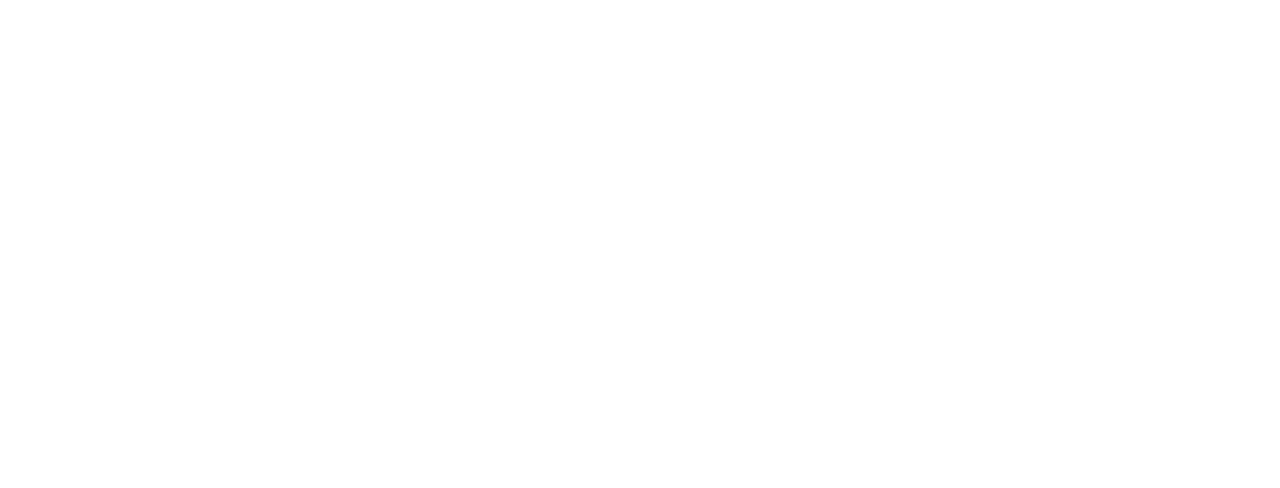
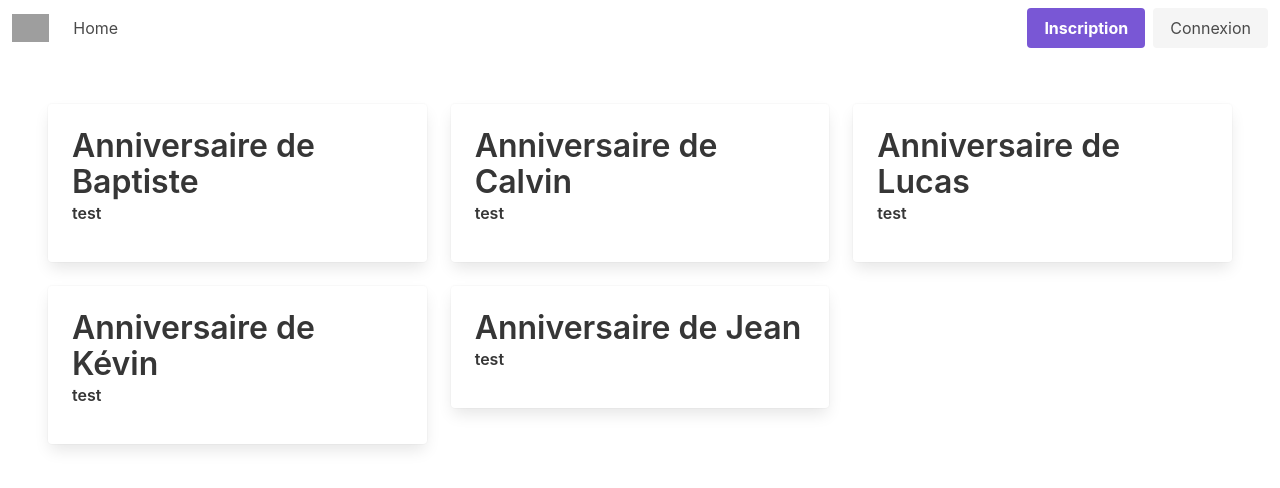
Before and after one commit to LucasHumbert/atelier2-front, a Vue app: page / in a window 1280 px wide. Shown: the top 488 px of the page. Built offline with nearby package versions, Linux system fonts and the light colour scheme; grey boxes are pictures that could not be loaded.

Commit message:
:sparkles: event pages & begin signup

```diff
--- a/src/App.vue
+++ b/src/App.vue
@@ -1,5 +1,6 @@
 <template>
   <div id="app">
+    <navbar-component/>
     <router-view/>
   </div>
 </template>
@@ -7,3 +8,9 @@
 <style lang="scss">
 
 </style>
+<script>
+import NavbarComponent from "@/components/NavbarComponent";
+export default {
+  components: {NavbarComponent}
+}
+</script>
--- /dev/null
+++ b/src/components/CardeventComponent.vue
@@ -0,0 +1,23 @@
+<template>
+  <div class="column is-one-third ">
+    <div class="card">
+      <div class="card-content">
+        <div class="content">
+          <h3 class="title is-3">{{ name }}</h3>
+          <h6 class="subtitle is-6">{{ description }}</h6>
+        </div>
+      </div>
+    </div>
+  </div>
+</template>
+
+<script>
+export default {
+  name: "CardeventComponent",
+  props: ['name', 'description']
+}
+</script>
+
+<style scoped>
+
+</style>
--- /dev/null
+++ b/src/components/FormSignInComponent.vue
@@ -0,0 +1,17 @@
+<template>
+  <form class="container">
+    <b-field label="Name" :label-position="labelPosition">
+      <b-input value="Kevin Garvey"></b-input>
+    </b-field>
+  </form>
+</template>
+
+<script>
+export default {
+  name: "FormSignInComponent"
+}
+</script>
+
+<style scoped>
+
+</style>
--- a/src/components/HelloWorld.vue
+++ /dev/null
@@ -1,58 +0,0 @@
-<template>
-  <div class="hello">
-    <h1>{{ msg }}</h1>
-    <p>
-      For a guide and recipes on how to configure / customize this project,<br>
-      check out the
-      <a href="https://cli.vuejs.org" target="_blank" rel="noopener">vue-cli documentation</a>.
-    </p>
-    <h3>Installed CLI Plugins</h3>
-    <ul>
-      <li><a href="https://github.com/vuejs/vue-cli/tree/dev/packages/%40vue/cli-plugin-router" target="_blank" rel="noopener">router</a></li>
-      <li><a href="https://github.com/vuejs/vue-cli/tree/dev/packages/%40vue/cli-plugin-vuex" target="_blank" rel="noopener">vuex</a></li>
-    </ul>
-    <h3>Essential Links</h3>
-    <ul>
-      <li><a href="https://vuejs.org" target="_blank" rel="noopener">Core Docs</a></li>
-      <li><a href="https://forum.vuejs.org" target="_blank" rel="noopener">Forum</a></li>
-      <li><a href="https://chat.vuejs.org" target="_blank" rel="noopener">Community Chat</a></li>
-      <li><a href="https://twitter.com/vuejs" target="_blank" rel="noopener">Twitter</a></li>
-      <li><a href="https://news.vuejs.org" target="_blank" rel="noopener">News</a></li>
-    </ul>
-    <h3>Ecosystem</h3>
-    <ul>
-      <li><a href="https://router.vuejs.org" target="_blank" rel="noopener">vue-router</a></li>
-      <li><a href="https://vuex.vuejs.org" target="_blank" rel="noopener">vuex</a></li>
-      <li><a href="https://github.com/vuejs/vue-devtools#vue-devtools" target="_blank" rel="noopener">vue-devtools</a></li>
-      <li><a href="https://vue-loader.vuejs.org" target="_blank" rel="noopener">vue-loader</a></li>
-      <li><a href="https://github.com/vuejs/awesome-vue" target="_blank" rel="noopener">awesome-vue</a></li>
-    </ul>
-  </div>
-</template>
-
-<script>
-export default {
-  name: 'HelloWorld',
-  props: {
-    msg: String
-  }
-}
-</script>
-
-<!-- Add "scoped" attribute to limit CSS to this component only -->
-<style scoped lang="scss">
-h3 {
-  margin: 40px 0 0;
-}
-ul {
-  list-style-type: none;
-  padding: 0;
-}
-li {
-  display: inline-block;
-  margin: 0 10px;
-}
-a {
-  color: #42b983;
-}
-</style>
--- /dev/null
+++ b/src/components/NavbarComponent.vue
@@ -0,0 +1,40 @@
+<template>
+  <b-navbar>
+    <template #brand>
+      <b-navbar-item tag="router-link" :to="{ path: '/' }">
+        <img
+            src="https://raw.githubusercontent.com/buefy/buefy/dev/static/img/buefy-logo.png"
+            alt="Lightweight UI components for Vue.js based on Bulma"
+        >
+      </b-navbar-item>
+    </template>
+    <template #start>
+      <b-navbar-item href="/">
+        Home
+      </b-navbar-item>
+    </template>
+
+    <template #end>
+      <b-navbar-item tag="div">
+        <div class="buttons">
+          <a class="button is-primary" @click="$router.push('/signup')">
+            <strong>Inscription</strong>
+          </a>
+          <a class="button is-light" @click="$router.push('/signin')">
+            Connexion
+          </a>
+        </div>
+      </b-navbar-item>
+    </template>
+  </b-navbar>
+</template>
+
+<script>
+export default {
+  name: "NavbarComponent"
+}
+</script>
+
+<style scoped>
+
+</style>
--- a/src/main.js
+++ b/src/main.js
@@ -7,6 +7,9 @@
 import axios from 'axios'
 import VueAxios from 'vue-axios'
 
+Vue.use(Buefy)
+Vue.use(VueAxios, axios)
+
 Vue.config.productionTip = false
 
 new Vue({
@@ -14,6 +17,3 @@
   store,
   render: function (h) { return h(App) }
 }).$mount('#app')
-
-Vue.use(Buefy)
-Vue.use(VueAxios, axios)
--- a/src/router/index.js
+++ b/src/router/index.js
@@ -1,6 +1,8 @@
 import Vue from 'vue'
 import VueRouter from 'vue-router'
 import HomeView from '../views/HomeView.vue'
+import EventView from "@/views/EventView";
+import SignupView from "@/views/SignupView";
 
 Vue.use(VueRouter)
 
@@ -11,11 +13,14 @@
     component: HomeView
   },
   {
-    path: '/about',
-    name: 'about',
-    component: function () {
-      return import('../views/AboutView.vue')
-    }
+    path: '/event/:id',
+    name: 'event',
+    component: EventView
+  },
+  {
+    path: '/signup',
+    name: 'signup',
+    component: SignupView
   }
 ]
 
--- a/src/views/AboutView.vue
+++ /dev/null
@@ -1,5 +0,0 @@
-<template>
-  <div class="about">
-    <h1>This is an about page</h1>
-  </div>
-</template>
--- /dev/null
+++ b/src/views/EventView.vue
@@ -0,0 +1,37 @@
+<template>
+  <div class="columns">
+    <div class="column is-half">
+
+    </div>
+    <div class="column is-half">
+      <div>
+        <h2 class="title is-2"> Titre de l'évènement </h2>
+        <h5 class="subtitle mt-1 is-5"> Description de l'évènement </h5>
+        <h5 class="subtitle mt-1 is-5"> Quand ? 23/05/2022 à 15h </h5>
+        <h5 class="subtitle mt-1 is-5"> Où ? 8B rue auguste bichaton </h5>
+      </div>
+      <hr>
+      <div class="is-flex is-justify-content-center">
+        <button class="button is-success mr-4">Je viens !</button>
+        <button class="button is-danger">Je ne viens pas !</button>
+      </div>
+      <div class="card">
+        <div class="card-content mt-2">
+          <h6> <span class="is-underlined">Lana</span>: Je viens !</h6>
+          <h6> <span class="is-underlined">Didier</span>: Je viens !</h6>
+        </div>
+      </div>
+    </div>
+  </div>
+</template>
+
+<script>
+
+export default {
+  name: "EventView",
+}
+</script>
+
+<style scoped>
+
+</style>
--- a/src/views/HomeView.vue
+++ b/src/views/HomeView.vue
@@ -1,15 +1,23 @@
 <template>
-
+  <div>
+    <div class="columns is-multiline p-6">
+      <cardevent-component description="test" name="Anniversaire de Baptiste" />
+      <cardevent-component description="test" name="Anniversaire de Calvin" />
+      <cardevent-component description="test" name="Anniversaire de Lucas" />
+      <cardevent-component description="test" name="Anniversaire de Kévin" />
+      <cardevent-component description="test" name="Anniversaire de Jean" />
+    </div>
+  </div>
 </template>
 
 <script>
-// @ is an alias to /src
-import HelloWorld from '@/components/HelloWorld.vue'
-
+import NavbarComponent from "@/components/NavbarComponent";
+import CardeventComponent from "@/components/CardeventComponent";
 export default {
   name: 'HomeView',
   components: {
-    HelloWorld
+    CardeventComponent,
+    NavbarComponent,
   }
 }
 </script>
--- /dev/null
+++ b/src/views/SignupView.vue
@@ -0,0 +1,18 @@
+<template>
+  <form-sign-in-component/>
+</template>
+
+<script>
+import FormSignInComponent from "@/components/FormSignInComponent";
+
+export default {
+  name: "SignupView",
+  components : {
+    FormSignInComponent
+  }
+}
+</script>
+
+<style scoped>
+
+</style>
```
